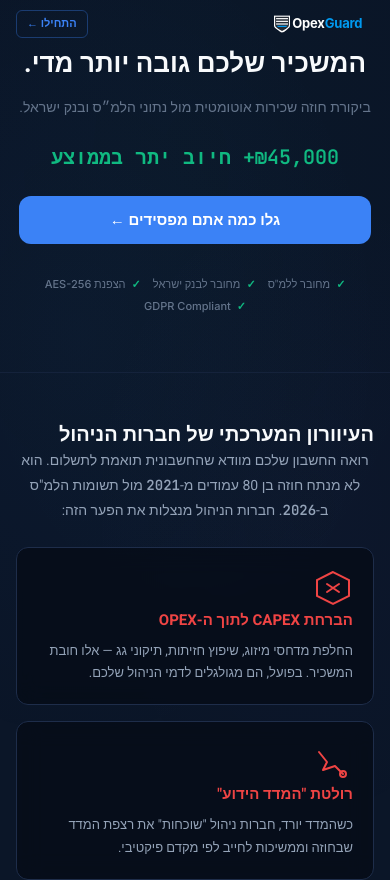
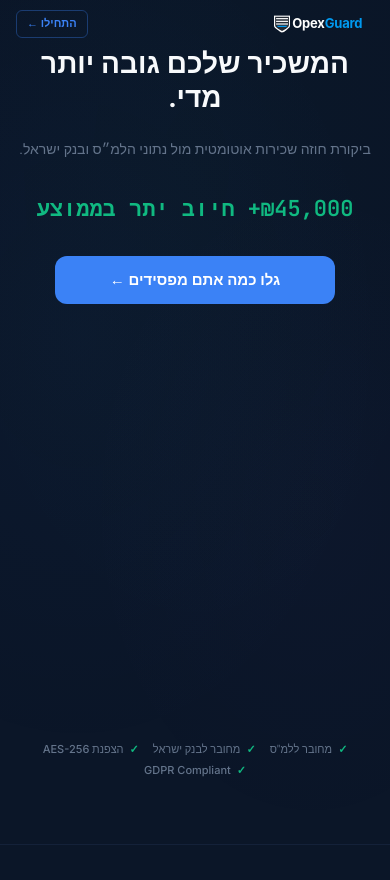
Before and after one commit to laviegeminiultra-tech/Landing-Page, a React (Vite) app: page / in a window 390 px wide. Shown: the top 880 px of the page. Built offline with nearby package versions, Linux system fonts and the light colour scheme.

Commit message:
fix: hero fills full mobile viewport (100svh), no content bleed

```diff
--- a/src/components/HeroSection.css
+++ b/src/components/HeroSection.css
@@ -91,62 +91,67 @@
 }
 
 /* ========================
-   Mobile: clean & concise
+   Mobile: full-screen hero
    ======================== */
 @media (max-width: 768px) {
     .hero {
-        min-height: auto;
-        padding-block: var(--space-10) var(--space-5);
+        min-height: 100svh;
+        min-height: 100vh; /* fallback for older browsers */
+        padding-block: 64px var(--space-4);
         overflow-x: hidden;
+        justify-content: center;
     }
 
     .hero__content {
-        padding-inline: var(--space-3);
+        padding-inline: var(--space-4);
         max-width: 100%;
+        display: flex;
+        flex-direction: column;
+        align-items: center;
     }
 
-    /* Clear hierarchy: title is BIG */
+    /* Title: the LOUDEST element */
     .hero__title {
-        font-size: 26px !important;
-        line-height: 1.25;
-        margin-block-end: var(--space-2);
+        font-size: 28px !important;
+        line-height: 1.2;
+        margin-block-end: var(--space-3);
     }
 
-    /* Subtitle is small & muted — one line */
+    /* Subtitle: small & quiet */
     .hero__subtitle {
         font-size: 14px;
         font-weight: 400;
         line-height: 1.6;
         color: var(--text-muted);
-        margin-block-end: var(--space-3);
+        margin-block-end: var(--space-4);
     }
 
-    /* Money is the second-loudest element */
+    /* Money counter: green accent, prominent */
     .hero__money {
-        margin-block-end: var(--space-3);
+        margin-block-end: var(--space-4);
     }
 
     .hero__money-text {
-        font-size: 20px;
+        font-size: 22px;
         white-space: normal;
         line-height: 1.4;
     }
 
-    /* CTA full width */
+    /* CTA: full width, clear action */
     .hero__cta {
         width: 100%;
         font-size: 15px !important;
         height: 48px !important;
     }
 
-    /* Trust bar: horizontal row, tiny */
+    /* Trust bar: pushed to bottom, tiny */
     .hero__trust-bar {
         flex-direction: row;
         flex-wrap: wrap;
         justify-content: center;
-        gap: 4px 12px;
-        margin-block-start: var(--space-3);
-        padding: var(--space-1);
+        gap: 4px 14px;
+        margin-block-start: auto;
+        padding: var(--space-2) var(--space-1);
     }
 
     .hero__trust-sep {
```
